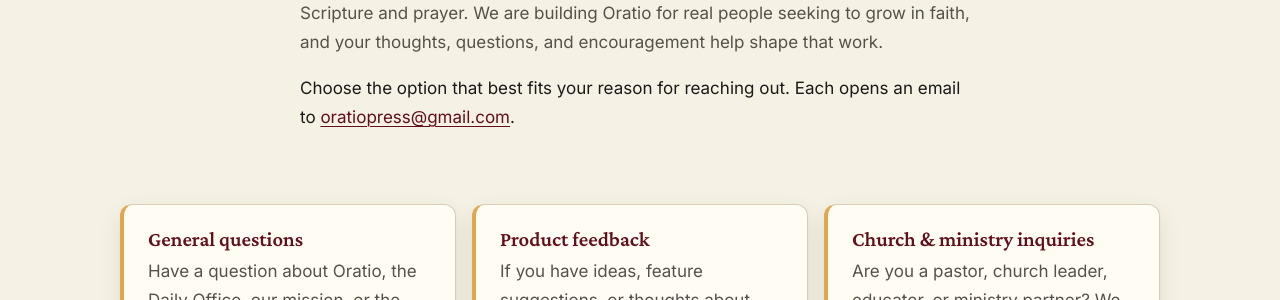
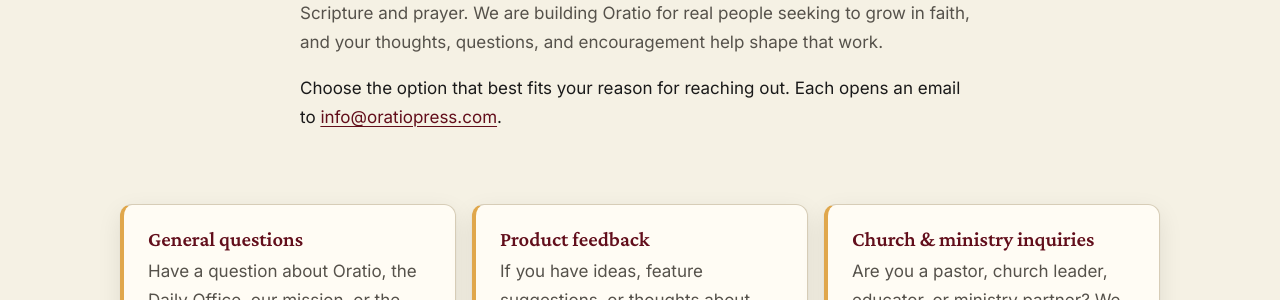
Before and after one commit to Oratio-Press/oratio.github.io, a Jekyll site: the page built from contact.html, in a window 1280 px wide and 900 px high, scrolled down 463 px. Shown: the part 153-453 px from the top of the window. Built offline with Jekyll 4.4.1, drawn with Linux system fonts in a browser that asks for light colours; part of the change alters nothing that is shown.

Commit message:
Update _config.yml

```diff
--- a/_config.yml
+++ b/_config.yml
@@ -4,15 +4,13 @@
 title: Oratio
 tagline: Pray Scripture daily.
 description: >-
-  Oratio is a confessional Lutheran prayer app for Christians who want a
-  deeper, more Scripture-centered life of prayer, through the historic Daily
-  Office.
+  Oratio helps Christians build a deeper life of prayer and reading Scripture through the historic Christian Daily Office.
 url: https://oratioprayer.com
 
 # Where "Join the launch list" and the contact links send mail, until a real
 # mailing list exists.
-email: oratiopress@gmail.com
-launch_list: "mailto:oratiopress@gmail.com?subject=Oratio%20launch%20list&body=Please%20add%20me%20to%20the%20Oratio%20launch%20list."
+email: info@oratiopress.com
+launch_list: "mailto:info@oratiopress.com?subject=Oratio%20launch%20list&body=Please%20add%20me%20to%20the%20Oratio%20launch%20list."
 
 # The header's navigation, in order. The footer adds the privacy policy.
 nav:
```
